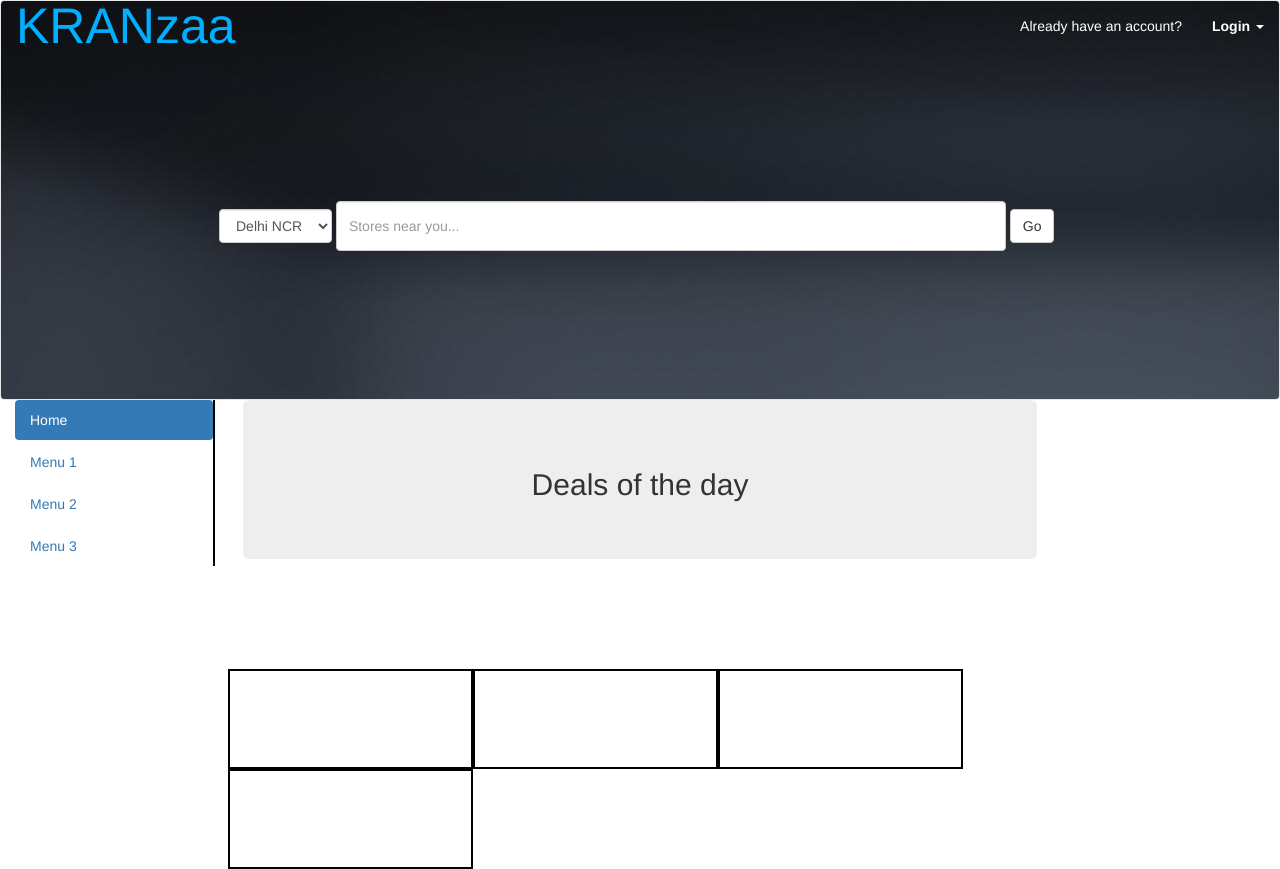
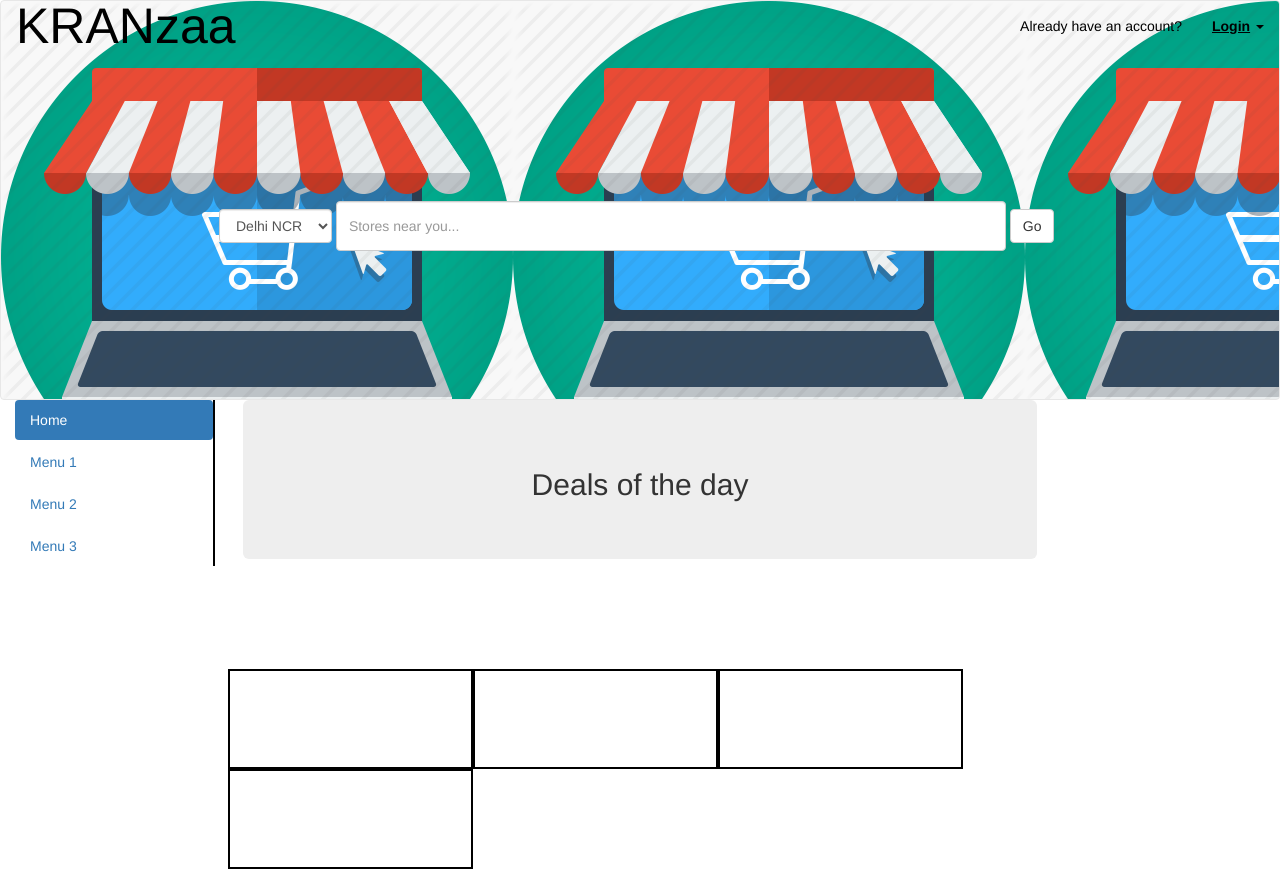
Before and after one commit to AbhimanyuDatta/ECom, a plain HTML site: page index.html in a window 1280 px wide. Drawn offline with nearby package versions, Linux system fonts and the light colour scheme.

Commit message:
topbar image added

```diff
--- a/css/helper.css
+++ b/css/helper.css
@@ -6,7 +6,6 @@
 }
 .navbar{
 	height: 400px;
-    background-image: url(login.jpg);
 }
 .search-form{
 	margin-top: 150px;
@@ -31,10 +30,11 @@
 
 /* Login CSS */
 #login-text{
-	color: white;
+	color: black;
+    text-decoration: underline;
 }
 .caret{
-	color:white;
+	color: black;
 }
 .navbar-login .navbar-text{
 	color:white ;
--- a/index.html
+++ b/index.html
@@ -20,7 +20,7 @@
 		.navbar
 		{
 			margin-bottom: 0px;
-			background-image: url(login.jpg);
+			background-image: url(topbar2.png);
 
 		}
 		#left-side
@@ -43,10 +43,10 @@
 
 		<div class="container-fluid">
 			<div class="navbar-header">
-				<a class="navbar-brand" href="#" style = "color: rgb(0,175,255)">KRANzaa</a>
+				<a class="navbar-brand" href="#" style = "color: black">KRANzaa</a>
 			</div>
 			<ul class="nav navbar-nav navbar-right navbar-login">
-				<li><p class="navbar-text">Already have an account?</p></li>
+				<li><p class="navbar-text" style = "color: black">Already have an account?</p></li>
 				<li class="dropdown">
 					<a href="#" class="dropdown-toggle" data-toggle="dropdown"><b id="login-text">Login</b> <span class="caret"></span></a>
 					<ul id="login-dp" class="dropdown-menu">
```
Also changed, not shown: topbar.jpg (added), topbar2.png (added).
